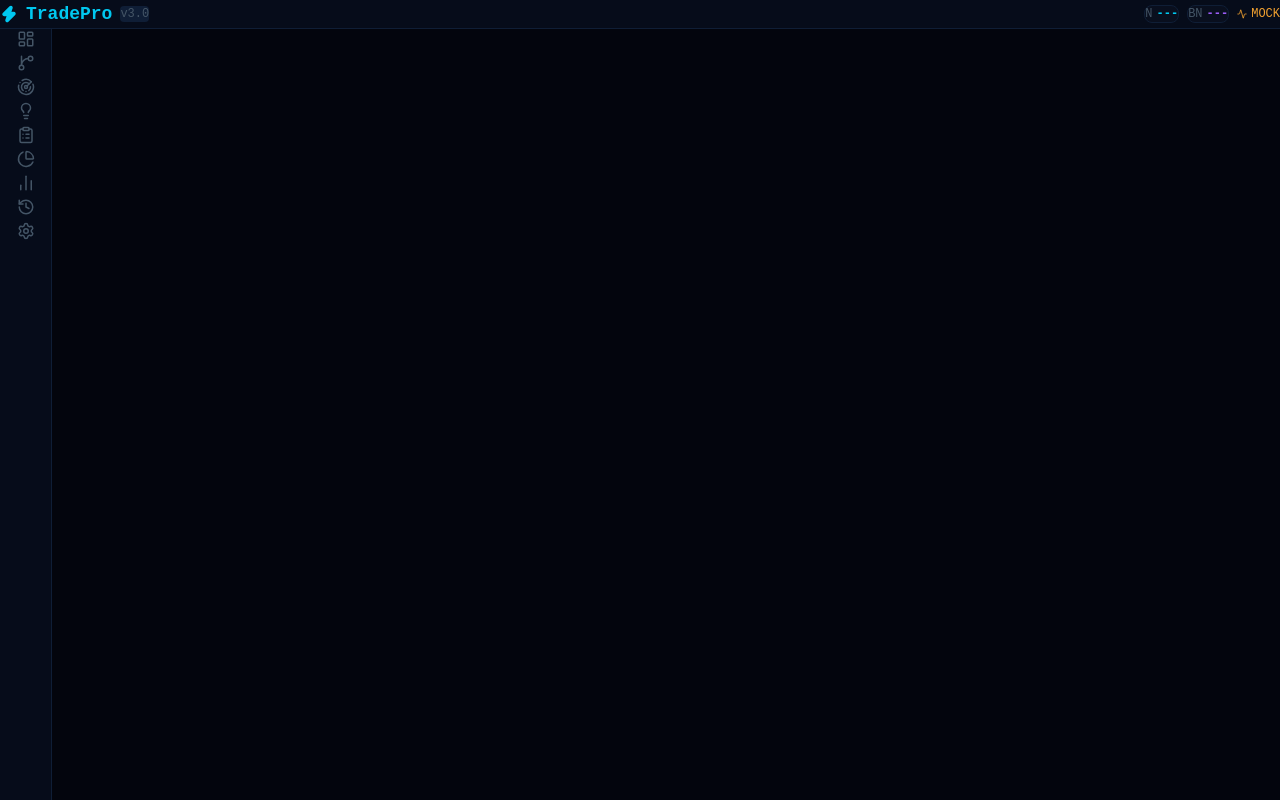
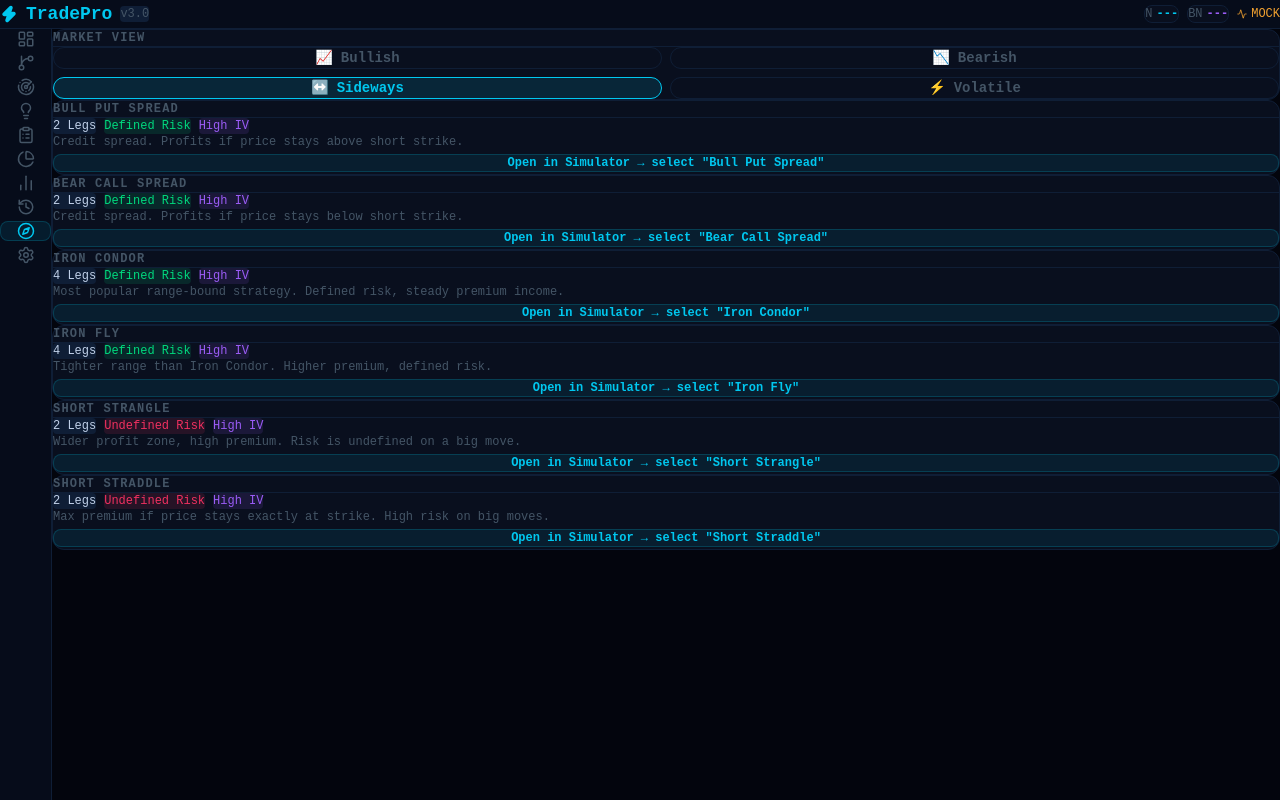
Before and after one commit to Jyotibennew2/TradePro-UI, a React (Vite) app: page /screener2 in a window 1280 px wide. Built offline with nearby package versions, Linux system fonts and the light colour scheme; no server answers.

Commit message:
feat: wire Screener page and auto-apply template from Screener to Simulator

```diff
--- a/src/App.tsx
+++ b/src/App.tsx
@@ -11,6 +11,7 @@ import Portfolio  from "./pages/Portfolio";
 import Settings   from "./pages/Settings";
 import Simulator  from "./pages/Simulator";
 import Backtest   from "./pages/Backtest";
+import Screener2 from "./pages/Screener";
 
 const qc = new QueryClient({
   defaultOptions: {
@@ -50,6 +51,7 @@ export default function App() {
                 <Route path="/settings"   element={<Settings   />} />
                 <Route path="/simulator" element={<Simulator  />} />
                 <Route path="/backtest"  element={<Backtest   />} />
+                <Route path="/screener2" element={<Screener2 />} />
               </Routes>
             </main>
           </div>
--- a/src/components/layout/Sidebar.tsx
+++ b/src/components/layout/Sidebar.tsx
@@ -9,6 +9,7 @@ import {
   Settings,
   BarChart2,
   History,
+  Compass,
 } from "lucide-react";
 
 const NAV = [
@@ -20,6 +21,7 @@ const NAV = [
   { to: "/portfolio", icon: PieChart,        label: "Portfolio"  },
   { to: "/simulator", icon: BarChart2,       label: "Simulator"  },
   { to: "/backtest",  icon: History,         label: "Backtest"   },
+  { to: "/screener2", icon: Compass,         label: "Screener"   },
   { to: "/settings",  icon: Settings,        label: "Settings"   },
 ];
 
--- /dev/null
+++ b/src/pages/Screener.tsx
@@ -0,0 +1,120 @@
+import { useState } from "react";
+import { useNavigate } from "react-router-dom";
+import Card from "../components/ui/Card";
+
+type View = "bullish" | "bearish" | "sideways" | "volatile";
+type Risk = "Defined Risk" | "Undefined Risk";
+
+interface StrategyInfo {
+  key      : string;
+  name     : string;
+  legs     : number;
+  risk     : Risk;
+  ivPref   : "High IV" | "Low/Medium IV";
+  views    : View[];
+  note     : string;
+}
+
+const CATALOG: StrategyInfo[] = [
+  { key: "LONG_CALL",        name: "Long Call",         legs: 1, risk: "Defined Risk",   ivPref: "Low/Medium IV", views: ["bullish"],            note: "Simple bullish bet. Unlimited upside, risk limited to premium paid." },
+  { key: "BULL_CALL_SPREAD", name: "Bull Call Spread",  legs: 2, risk: "Defined Risk",   ivPref: "Low/Medium IV", views: ["bullish"],            note: "Moderately bullish. Cheaper than Long Call, limited profit and loss." },
+  { key: "BULL_PUT_SPREAD",  name: "Bull Put Spread",   legs: 2, risk: "Defined Risk",   ivPref: "High IV",       views: ["bullish", "sideways"], note: "Credit spread. Profits if price stays above short strike." },
+  { key: "SHORT_PUT",        name: "Short Put",         legs: 1, risk: "Undefined Risk", ivPref: "High IV",       views: ["bullish"],            note: "Collect premium betting price stays above strike. Risk if price falls hard." },
+
+  { key: "LONG_PUT",         name: "Long Put",          legs: 1, risk: "Defined Risk",   ivPref: "Low/Medium IV", views: ["bearish"],            note: "Simple bearish bet. Large downside profit potential, limited risk." },
+  { key: "BEAR_PUT_SPREAD",  name: "Bear Put Spread",   legs: 2, risk: "Defined Risk",   ivPref: "Low/Medium IV", views: ["bearish"],            note: "Moderately bearish. Cheaper than Long Put, limited profit and loss." },
+  { key: "BEAR_CALL_SPREAD", name: "Bear Call Spread",  legs: 2, risk: "Defined Risk",   ivPref: "High IV",       views: ["bearish", "sideways"], note: "Credit spread. Profits if price stays below short strike." },
+  { key: "SHORT_CALL",       name: "Short Call",        legs: 1, risk: "Undefined Risk", ivPref: "High IV",       views: ["bearish"],            note: "Collect premium betting price stays below strike. Risk if price rises hard." },
+
+  { key: "IRON_CONDOR",      name: "Iron Condor",       legs: 4, risk: "Defined Risk",   ivPref: "High IV",       views: ["sideways"],           note: "Most popular range-bound strategy. Defined risk, steady premium income." },
+  { key: "IRON_FLY",         name: "Iron Fly",          legs: 4, risk: "Defined Risk",   ivPref: "High IV",       views: ["sideways"],           note: "Tighter range than Iron Condor. Higher premium, defined risk." },
+  { key: "SHORT_STRANGLE",   name: "Short Strangle",    legs: 2, risk: "Undefined Risk", ivPref: "High IV",       views: ["sideways"],           note: "Wider profit zone, high premium. Risk is undefined on a big move." },
+  { key: "SHORT_STRADDLE",   name: "Short Straddle",    legs: 2, risk: "Undefined Risk", ivPref: "High IV",       views: ["sideways"],           note: "Max premium if price stays exactly at strike. High risk on big moves." },
+];
+
+const VIEWS: { key: View; label: string; icon: string }[] = [
+  { key: "bullish",  label: "Bullish",  icon: "📈" },
+  { key: "bearish",  label: "Bearish",  icon: "📉" },
+  { key: "sideways", label: "Sideways", icon: "↔️"  },
+  { key: "volatile", label: "Volatile", icon: "⚡" },
+];
+
+export default function Screener() {
+  const [view, setView] = useState<View>("sideways");
+  const navigate = useNavigate();
+
+  const matches = CATALOG.filter(s => s.views.includes(view));
+
+  return (
+    <div className="p-4 space-y-4">
+
+      <Card title="Market View">
+        <div className="grid grid-cols-2 gap-2">
+          {VIEWS.map(v => (
+            <button key={v.key} onClick={() => setView(v.key)}
+              className="py-3 rounded-xl text-sm font-bold flex items-center justify-center gap-2"
+              style={{
+                background: view === v.key ? "#00c8f020" : "#090f1e",
+                color     : view === v.key ? "#00c8f0" : "#445566",
+                border    : `1px solid ${view === v.key ? "#00c8f0" : "#0f1e36"}`,
+              }}>
+              <span>{v.icon}</span> {v.label}
+            </button>
+          ))}
+        </div>
+      </Card>
+
+      {view === "volatile" ? (
+        <Card title="Recommended Approach">
+          <div className="text-center py-8" style={{ color: "#445566" }}>
+            <div className="text-3xl mb-2">⚡</div>
+            <div className="text-sm mb-2" style={{ color: "#c0d0e8" }}>
+              Volatile view ke liye Long Straddle / Long Strangle sabse best hai
+              (bade move ka fayda, dono taraf).
+            </div>
+            <div className="text-xs">
+              Abhi ye templates builder me nahi hai — Simulator ke "Custom Strategy"
+              mode me jaake <b style={{ color: "#00c8f0" }}>BUY CE</b> + <b style={{ color: "#00c8f0" }}>BUY PE</b> (same strike)
+              add karke khud bana sakte hai.
+            </div>
+            <button onClick={() => navigate("/simulator")}
+              className="mt-4 px-4 py-2 rounded-lg text-xs font-bold"
+              style={{ background: "#00c8f0", color: "#03050d" }}>
+              Open Simulator →
+            </button>
+          </div>
+        </Card>
+      ) : (
+        <div className="space-y-2">
+          {matches.map(s => (
+            <Card key={s.key} title={s.name}>
+              <div className="flex items-center gap-2 mb-2 flex-wrap">
+                <span className="text-xs px-2 py-0.5 rounded"
+                  style={{ background: "#0f1e36", color: "#c0d0e8" }}>
+                  {s.legs} {s.legs === 1 ? "Leg" : "Legs"}
+                </span>
+                <span className="text-xs px-2 py-0.5 rounded"
+                  style={{
+                    background: s.risk === "Defined Risk" ? "#00d97e20" : "#f0306020",
+                    color     : s.risk === "Defined Risk" ? "#00d97e" : "#f03060",
+                  }}>
+                  {s.risk}
+                </span>
+                <span className="text-xs px-2 py-0.5 rounded"
+                  style={{ background: "#9b5cf620", color: "#9b5cf6" }}>
+                  {s.ivPref}
+                </span>
+              </div>
+              <div className="text-xs mb-3" style={{ color: "#445566" }}>{s.note}</div>
+              <button onClick={() => navigate("/simulator", { state: { template: s.key } })}
+                className="w-full py-2 rounded-lg text-xs font-bold"
+                style={{ background: "#00c8f015", color: "#00c8f0", border: "1px solid #00c8f030" }}>
+                Open in Simulator → select "{s.name}"
+              </button>
+            </Card>
+          ))}
+        </div>
+      )}
+    </div>
+  );
+}
--- a/src/pages/Simulator.tsx
+++ b/src/pages/Simulator.tsx
@@ -3,7 +3,8 @@
  * Full strategy builder with payoff, Greeks, margin, scenario matrix.
  */
 
-import { useState, useCallback }  from "react";
+import { useState, useCallback, useEffect }  from "react";
+import { useLocation, useNavigate } from "react-router-dom";
 import { useAppStore }            from "../store";
 import { useSimulatorStore, makeOptionLeg } from "../simulator/state/simulatorStore";
 import { StrategyBuilder }        from "../simulator/services/strategyBuilder";
@@ -133,6 +134,18 @@ export default function Simulator() {
       console.error("Template error:", e);
     }
   };
+
+  // ─── Apply template requested from Screener page ────────────────────────
+  const location = useLocation();
+  const navigate  = useNavigate();
+  useEffect(() => {
+    const requested = (location.state as any)?.template;
+    if (requested) {
+      handleTemplate(requested);
+      navigate(location.pathname, { replace: true, state: {} });
+    }
+    // eslint-disable-next-line react-hooks/exhaustive-deps
+  }, []);
 
   // ─── Add custom leg ───────────────────────────────────────────────────────
   const addCustomLeg = (optType: "CE" | "PE", action: "BUY" | "SELL") => {
```
